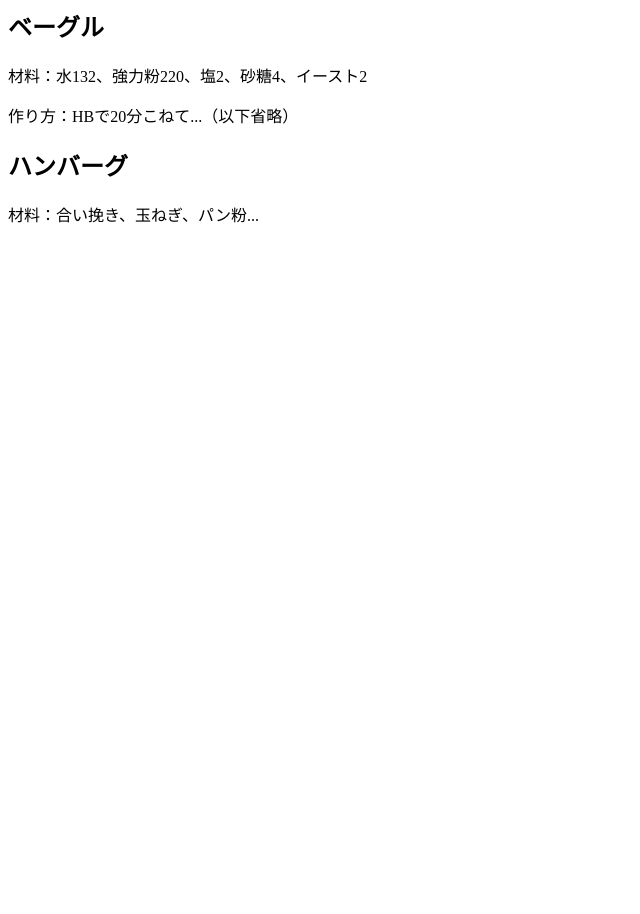
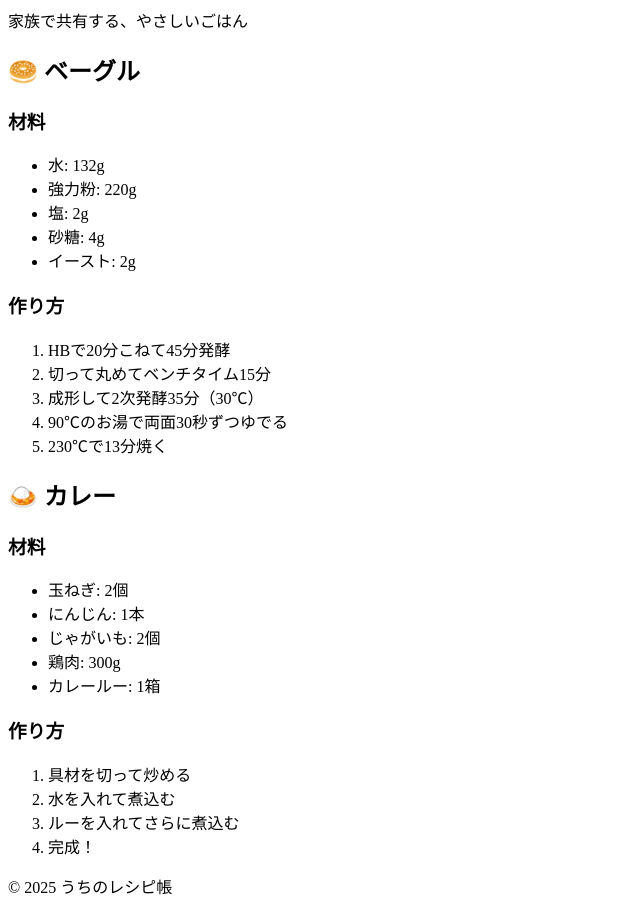
Before and after one commit to Kenichiro-Notsu/recipe, a plain HTML site: page index.html in a window 1280 px wide. Shown: the part 81-995 px from the top of the page, without its empty margins (0-640 px from the left). Before the commit the page ends 800 px from the top, so only its background shows below. Drawn offline with Linux system fonts and the light colour scheme.

Commit message:
Update index.html

```diff
--- a/index.html
+++ b/index.html
@@ -2,16 +2,59 @@
 <html lang="ja">
 <head>
   <meta charset="UTF-8">
+  <meta name="viewport" content="width=device-width, initial-scale=1">
   <title>うちのレシピ帳</title>
+  <link rel="stylesheet" href="style.css">
 </head>
 <body>
-  <h1>うちのレシピ帳 🍳</h1>
+  <header>
+    <h1>🍴 うちのレシピ帳</h1>
+    <p>家族で共有する、やさしいごはん</p>
+  </header>
 
-  <h2>ベーグル</h2>
-  <p>材料：水132、強力粉220、塩2、砂糖4、イースト2</p>
-  <p>作り方：HBで20分こねて...（以下省略）</p>
+  <main>
+    <section class="recipe">
+      <h2>🥯 ベーグル</h2>
+      <h3>材料</h3>
+      <ul>
+        <li>水: 132g</li>
+        <li>強力粉: 220g</li>
+        <li>塩: 2g</li>
+        <li>砂糖: 4g</li>
+        <li>イースト: 2g</li>
+      </ul>
+      <h3>作り方</h3>
+      <ol>
+        <li>HBで20分こねて45分発酵</li>
+        <li>切って丸めてベンチタイム15分</li>
+        <li>成形して2次発酵35分（30℃）</li>
+        <li>90℃のお湯で両面30秒ずつゆでる</li>
+        <li>230℃で13分焼く</li>
+      </ol>
+    </section>
 
-  <h2>ハンバーグ</h2>
-  <p>材料：合い挽き、玉ねぎ、パン粉...</p>
+    <section class="recipe">
+      <h2>🍛 カレー</h2>
+      <h3>材料</h3>
+      <ul>
+        <li>玉ねぎ: 2個</li>
+        <li>にんじん: 1本</li>
+        <li>じゃがいも: 2個</li>
+        <li>鶏肉: 300g</li>
+        <li>カレールー: 1箱</li>
+      </ul>
+      <h3>作り方</h3>
+      <ol>
+        <li>具材を切って炒める</li>
+        <li>水を入れて煮込む</li>
+        <li>ルーを入れてさらに煮込む</li>
+        <li>完成！</li>
+      </ol>
+    </section>
+  </main>
+
+  <footer>
+    <p>&copy; 2025 うちのレシピ帳</p>
+  </footer>
 </body>
 </html>
```
